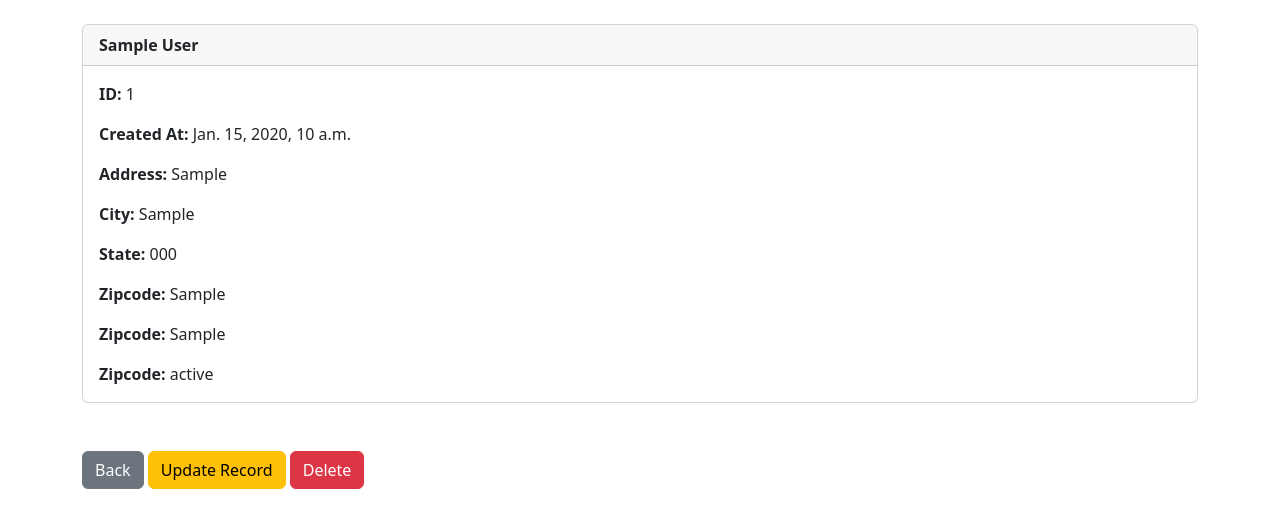
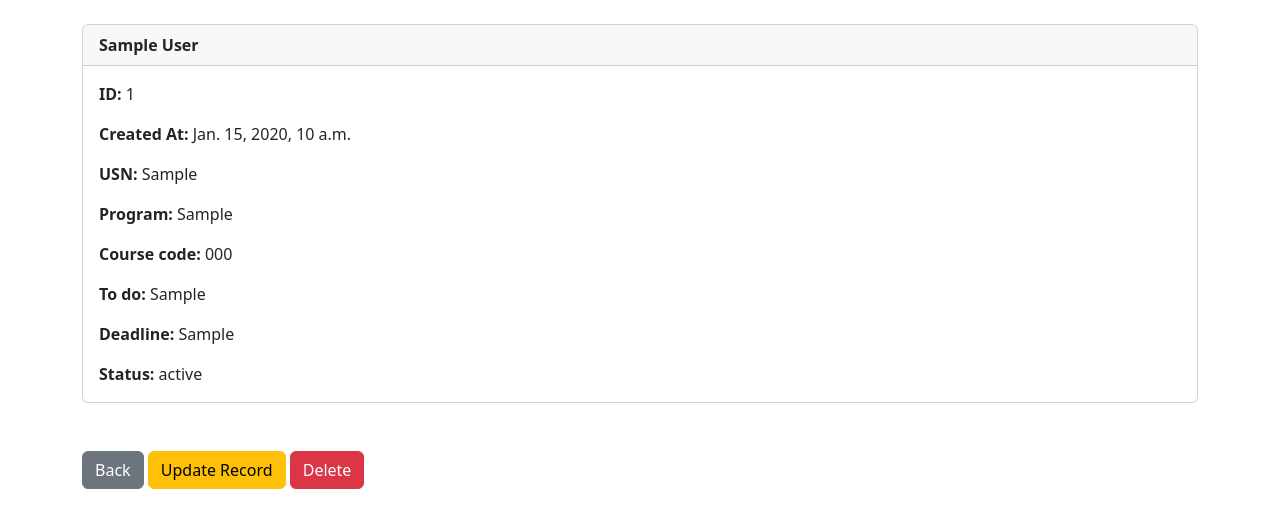
Before and after one commit to Dreya7663/CRUD-and-User-Authentication, a Django app: page /record/1 in a window 1280 px wide. Shown: the part 56-584 px from the top of the page. Run offline with Django 5.2, Linux system fonts and the light colour scheme; a user stored in the database is signed in; tables that the repository leaves empty hold one stand-in row (values such as "Sample post").

Commit message:
Update record.html

```diff
--- a/Activity-crud/crud/website/templates/record.html
+++ b/Activity-crud/crud/website/templates/record.html
@@ -17,27 +17,27 @@
         </p>
 
         <p class="card-text">
-            <strong>Address: </strong>{{ customer_record.USN }}
+            <strong>USN: </strong>{{ customer_record.USN }}
         </p>
 
         <p class="card-text">
-            <strong>City: </strong>{{ customer_record.Program }}
+            <strong>Program: </strong>{{ customer_record.Program }}
         </p>
 
         <p class="card-text">
-            <strong>State: </strong>{{ customer_record.Course_code }}
+            <strong>Course code: </strong>{{ customer_record.Course_code }}
         </p>
 
         <p class="card-text">
-            <strong>Zipcode: </strong>{{ customer_record.To_do }}
+            <strong>To do: </strong>{{ customer_record.To_do }}
         </p>
 
         <p class="card-text">
-            <strong>Zipcode: </strong>{{ customer_record.Deadline }}
+            <strong>Deadline: </strong>{{ customer_record.Deadline }}
         </p>
 
         <p class="card-text">
-            <strong>Zipcode: </strong>{{ customer_record.Status }}
+            <strong>Status: </strong>{{ customer_record.Status }}
         </p>
     </div>
 </div>
```
